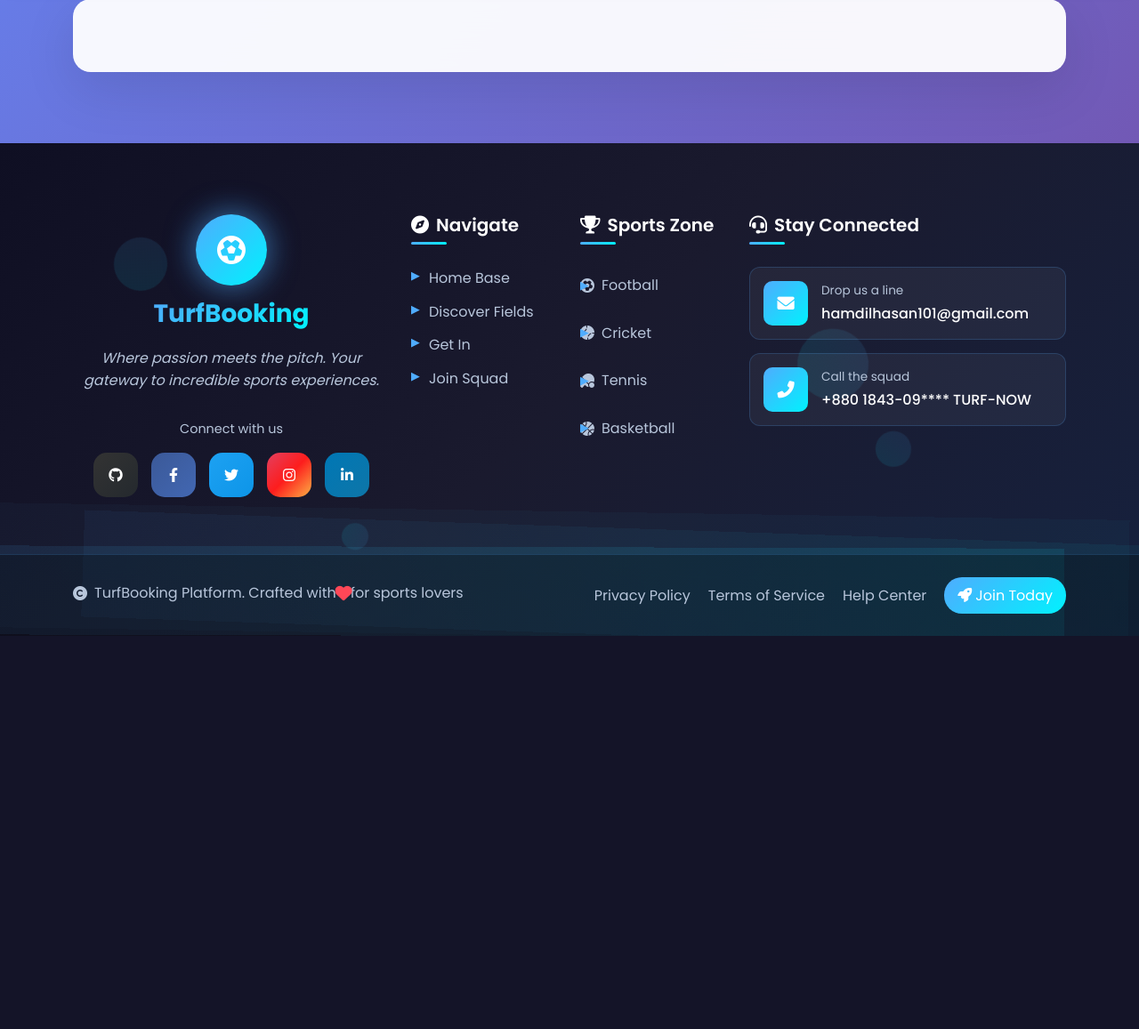
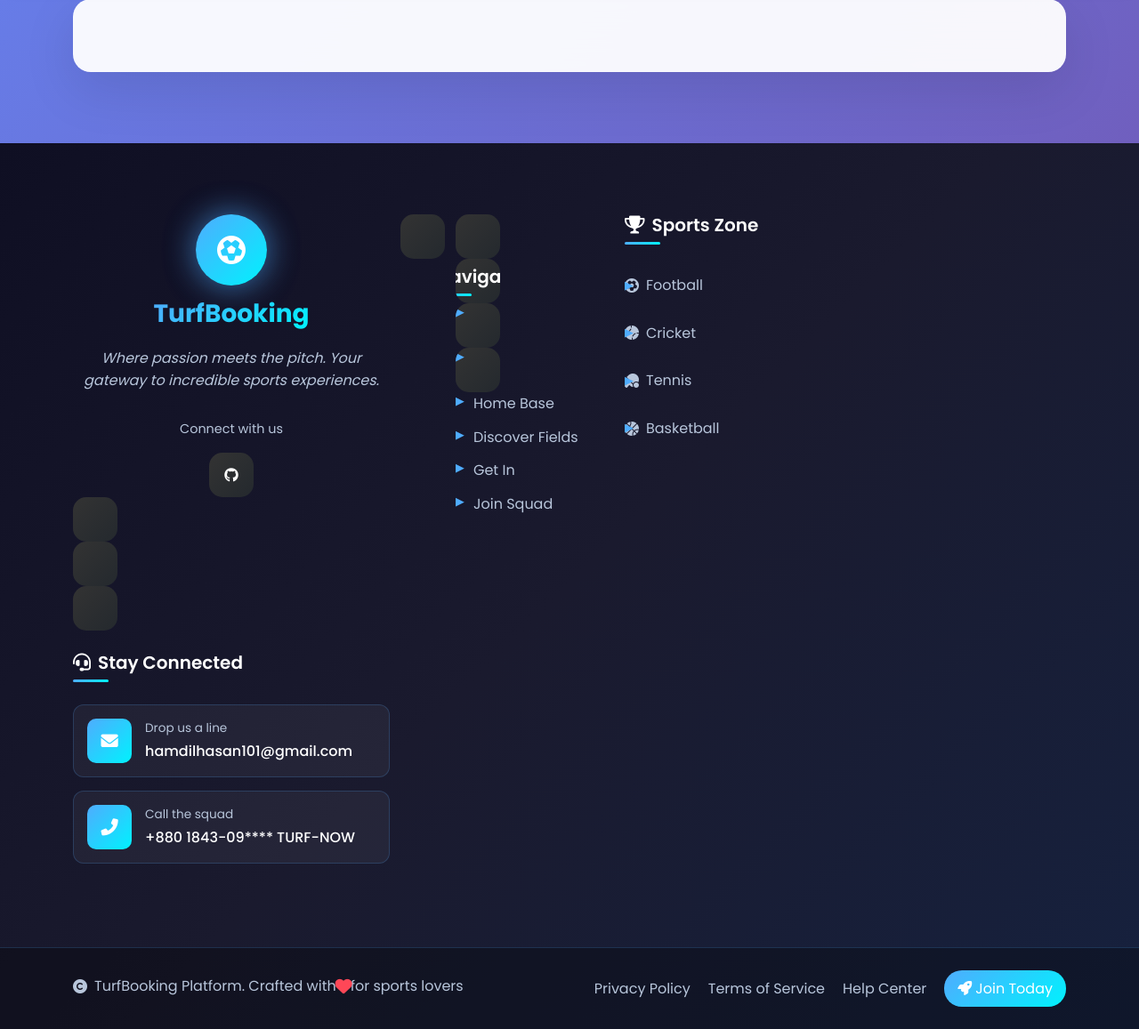
Before and after one commit to ENiGMA-101/Arena-Finder_book-my-field, a Django app: template templates/base.html in a window 1280 px wide. Shown: the part 103-1260 px from the top of the page at 89% size. Before the commit the page ends 818 px from the top, so only its background shows below. Run offline with Django 4.2, Linux system fonts and the light colour scheme; the template is opened without the code that fills it, so the values that code supplies are empty.

Commit message:
Refactor footer by removing animations and links
Removed animated background and several social links from the footer. Cleaned up unused styles and scripts related to the footer.

```diff
--- a/templates/base.html
+++ b/templates/base.html
@@ -157,19 +157,6 @@
 
     <!-- Ultra Cool Footer -->
     <footer class="cool-footer">
-        <!-- Animated Background -->
-        <div class="footer-bg">
-            <div class="wave wave1"></div>
-            <div class="wave wave2"></div>
-            <div class="wave wave3"></div>
-            <div class="floating-elements">
-                <div class="float-ball ball1"></div>
-                <div class="float-ball ball2"></div>
-                <div class="float-ball ball3"></div>
-                <div class="float-ball ball4"></div>
-            </div>
-        </div>
-
         <!-- Main Footer Content -->
         <div class="footer-content">
             <div class="container">
@@ -190,25 +177,8 @@
                                 <span class="social-label">Connect with us</span>
                                 <div class="social-links">
                                     <a href="https://github.com/ENiGMA-101/Arena-Finder-book-my-field-" target="_blank" class="social-link github">
-                <i class="fab fa-github"></i>
-                <span class="tooltip">GitHub</span>
-            </a>
-                                    <a href="#" class="social-link facebook">
-                                        <i class="fab fa-facebook-f"></i>
-                                        <span class="tooltip">Facebook</span>
-                                    </a>
-                                    <a href="#" class="social-link twitter">
-                                        <i class="fab fa-twitter"></i>
-                                        <span class="tooltip">Twitter</span>
-                                    </a>
-                                    <a href="#" class="social-link instagram">
-                                        <i class="fab fa-instagram"></i>
-                                        <span class="tooltip">Instagram</span>
-                                    </a>
-                                    <a href="#" class="social-link linkedin">
-                                        <i class="fab fa-linkedin-in"></i>
-                                        <span class="tooltip">LinkedIn</span>
-                                    </a>
+                                        <i class="fab fa-github"></i>
+                                        <span class="tooltip">GitHub</span>
                                 </div>
                             </div>
                         </div>
@@ -347,9 +317,7 @@
     <!-- Scripts -->
     <script src="https://cdn.jsdelivr.net/npm/bootstrap@5.1.3/dist/js/bootstrap.bundle.min.js"></script>
 
-    <!-- Custom Scripts -->
     <script>
-        // Scroll to top with rocket effect
         const scrollBtn = document.getElementById('scrollTopBtn');
 
         window.addEventListener('scroll', () => {
@@ -372,7 +340,6 @@
             }, 1000);
         });
 
-        // Auto-hide alerts
         document.addEventListener('DOMContentLoaded', () => {
             const alerts = document.querySelectorAll('.alert');
             alerts.forEach(alert => {
@@ -383,7 +350,6 @@
             });
         });
 
-        // Animate floating balls
         const balls = document.querySelectorAll('.float-ball');
         balls.forEach((ball, index) => {
             ball.style.animationDelay = `${index * 0.5}s`;
@@ -391,7 +357,6 @@
     </script>
 
     <style>
-        /* Enhanced Navigation */
         .navbar {
             background: linear-gradient(135deg, rgba(0, 0, 0, 0.95), rgba(30, 30, 30, 0.95)) !important;
             backdrop-filter: blur(15px);
@@ -434,7 +399,6 @@
             margin-top: 2px;
         }
 
-        /* Ultra Cool Footer Styles */
         .cool-footer {
             position: relative;
             background: linear-gradient(135deg, #0f0f23 0%, #1a1a2e 50%, #16213e 100%);
@@ -442,7 +406,6 @@
             margin-top: 80px;
         }
 
-        /* Animated Background */
         .footer-bg {
             position: absolute;
             top: 0;
@@ -480,7 +443,6 @@
             50% { transform: translateX(100px) rotate(2deg); }
         }
 
-        /* Floating Elements */
         .float-ball {
             position: absolute;
             border-radius: 50%;
@@ -499,7 +461,6 @@
             50% { transform: translateY(-20px) rotate(180deg); }
         }
 
-        /* Footer Content */
         .footer-content {
             position: relative;
             z-index: 2;
@@ -507,7 +468,6 @@
             color: #ffffff;
         }
 
-        /* Brand Section */
         .footer-brand {
             text-align: center;
         }
@@ -554,7 +514,6 @@
             line-height: 1.6;
         }
 
-        /* Social Links */
         .social-container {
             text-align: center;
         }
@@ -596,11 +555,6 @@
             transition: all 0.4s ease;
             z-index: -1;
         }
-
-        .social-link.facebook::before { background: linear-gradient(135deg, #3b5998, #4267B2); }
-        .social-link.twitter::before { background: linear-gradient(135deg, #1da1f2, #0d95e8); }
-        .social-link.instagram::before { background: linear-gradient(135deg, #e4405f, #fd1d1d, #fcb045); }
-        .social-link.linkedin::before { background: linear-gradient(135deg, #0077b5, #0e76a8); }
         .social-link.github::before { background: linear-gradient(135deg, #333, #24292e); }
 
         .social-link:hover {
@@ -628,7 +582,6 @@
             bottom: -30px;
         }
 
-        /* Footer Sections */
         .footer-section {
             margin-bottom: 30px;
         }
@@ -652,7 +605,6 @@
             border-radius: 2px;
         }
 
-        /* Footer Links */
         .footer-links {
             list-style: none;
             padding: 0;
@@ -689,7 +641,6 @@
             color: #00f2fe;
         }
 
-        /* Sports Links */
         .sports-links a {
             display: flex;
             align-items: center;
@@ -703,7 +654,6 @@
             padding-left: 15px;
         }
 
-        /* Contact Cards */
         .contact-cards {
             margin-bottom: 30px;
         }
@@ -754,7 +704,6 @@
             font-weight: 500;
         }
 
-        /* User Status Card */
         .user-status-card {
             background: linear-gradient(135deg, rgba(79, 172, 254, 0.1), rgba(0, 242, 254, 0.1));
             border: 1px solid rgba(79, 172, 254, 0.3);
@@ -791,7 +740,6 @@
             color: white;
         }
 
-        /* Footer Bottom */
         .footer-bottom {
             background: rgba(0, 0, 0, 0.3);
             border-top: 1px solid rgba(79, 172, 254, 0.2);
@@ -876,7 +824,6 @@
             box-shadow: 0 8px 20px rgba(79, 172, 254, 0.3);
         }
 
-        /* Floating Action Button */
         .floating-action {
             position: fixed;
             bottom: 30px;
@@ -941,7 +888,6 @@
             bottom: 75px;
         }
 
-        /* Responsive Design */
         @media (max-width: 768px) {
             .footer-content {
                 padding: 60px 0 30px;
```
